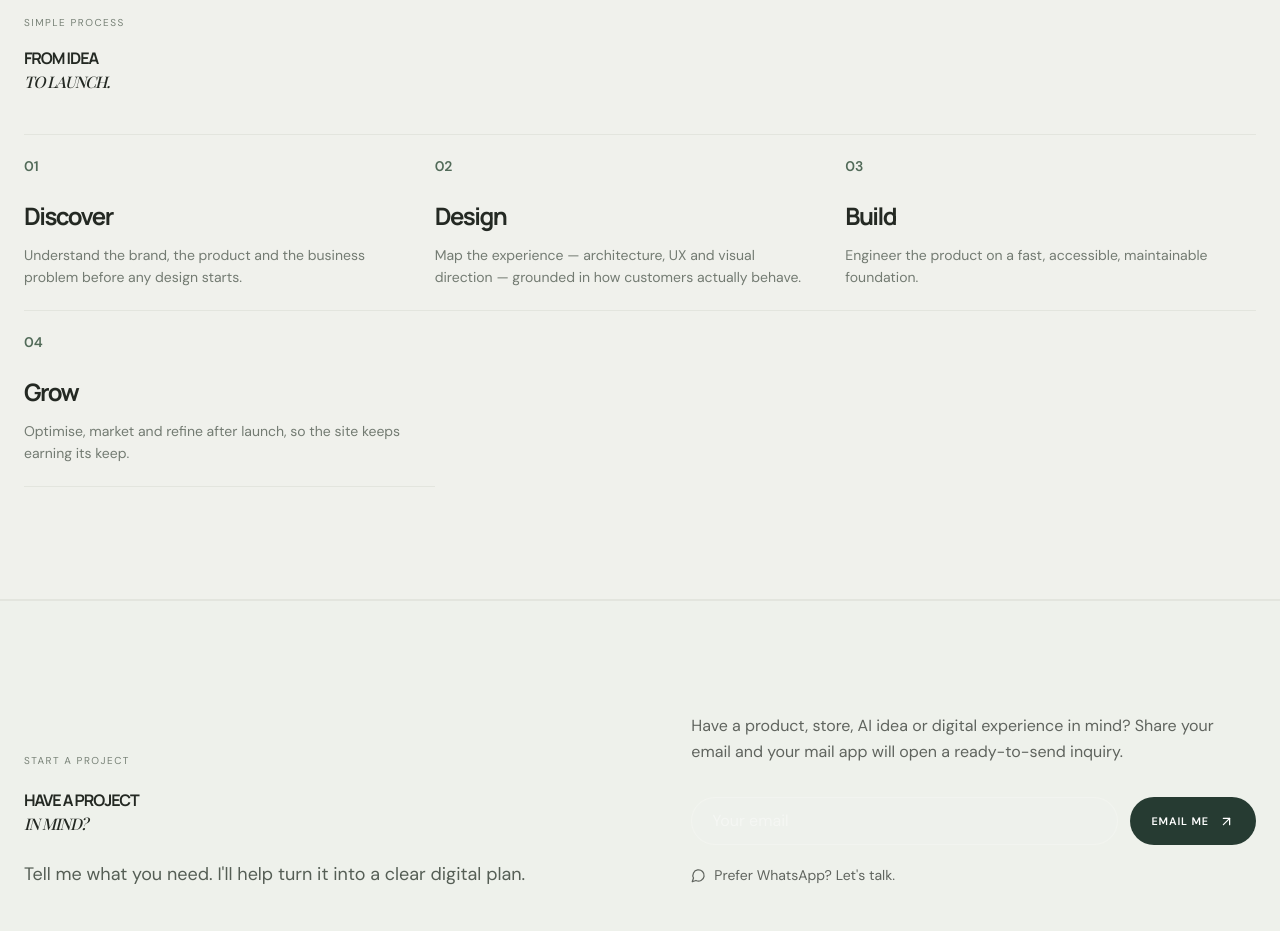
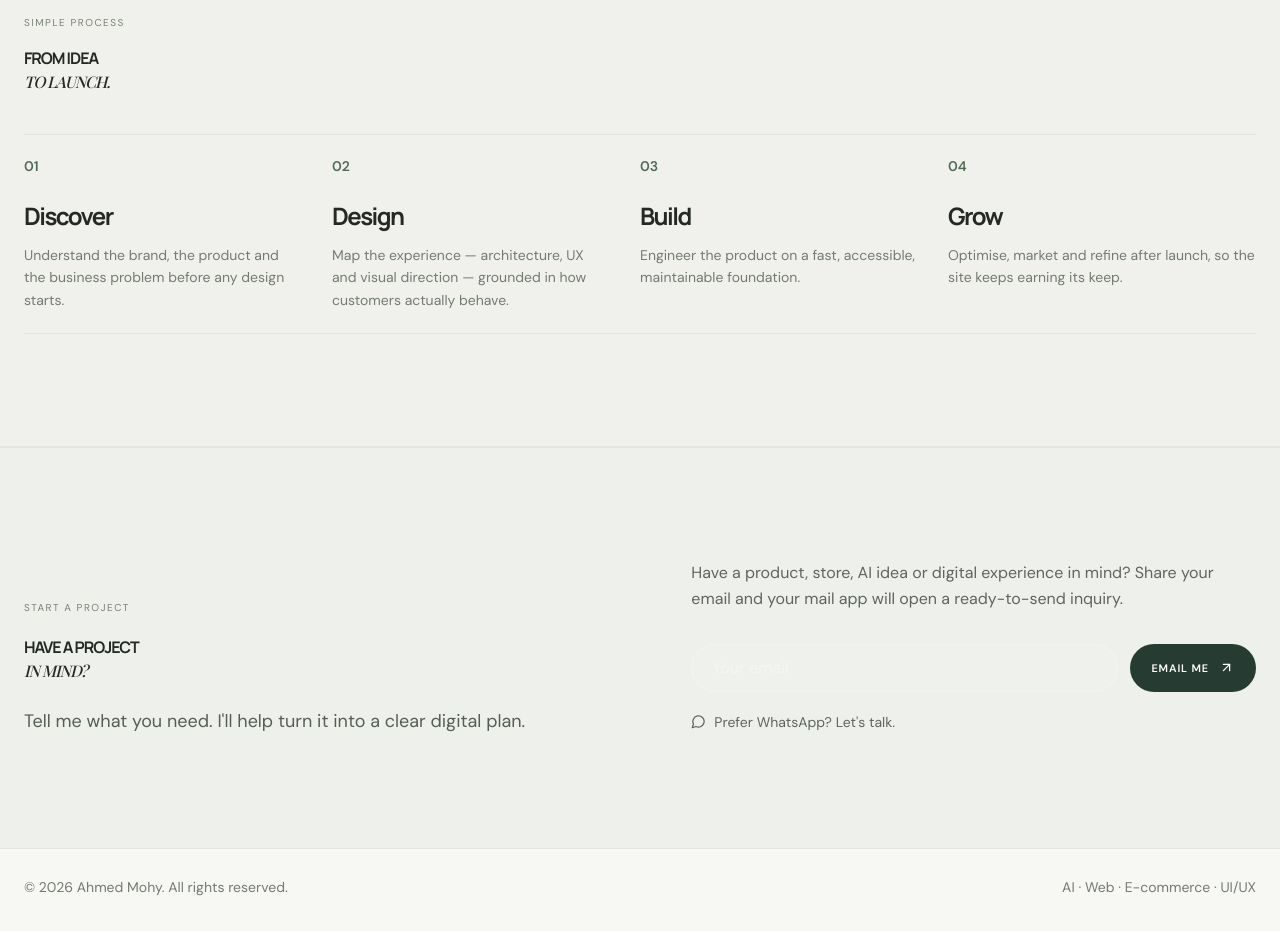
Before and after one commit to AhmedMohy99/ahmed-mohy-portfolio, a Next.js app: page / in a window 1280 px wide. Shown: the part 4360-5291 px from the top of the page. Built offline with nearby package versions, Linux system fonts and the light colour scheme; no server answers; a web font is replaced by a local one.

Commit message:
Balance simplified process layout

```diff
--- a/components/site-server.tsx
+++ b/components/site-server.tsx
@@ -94,7 +94,7 @@ export default function SiteServer() {
             <div className="label mb-4">Simple process</div>
             <h2 id="process-title" className="display section-title">FROM IDEA<br /><span className="serif-italic">TO LAUNCH.</span></h2>
           </div>
-          <div className="grid border-t border-[var(--line)] md:grid-cols-3">
+          <div className="grid border-t border-[var(--line)] md:grid-cols-4">
             {process.map((item) => (
               <article key={item.step} className="process-card">
                 <div className="text-sm font-semibold text-[var(--accent)]">{item.step}</div>
```
